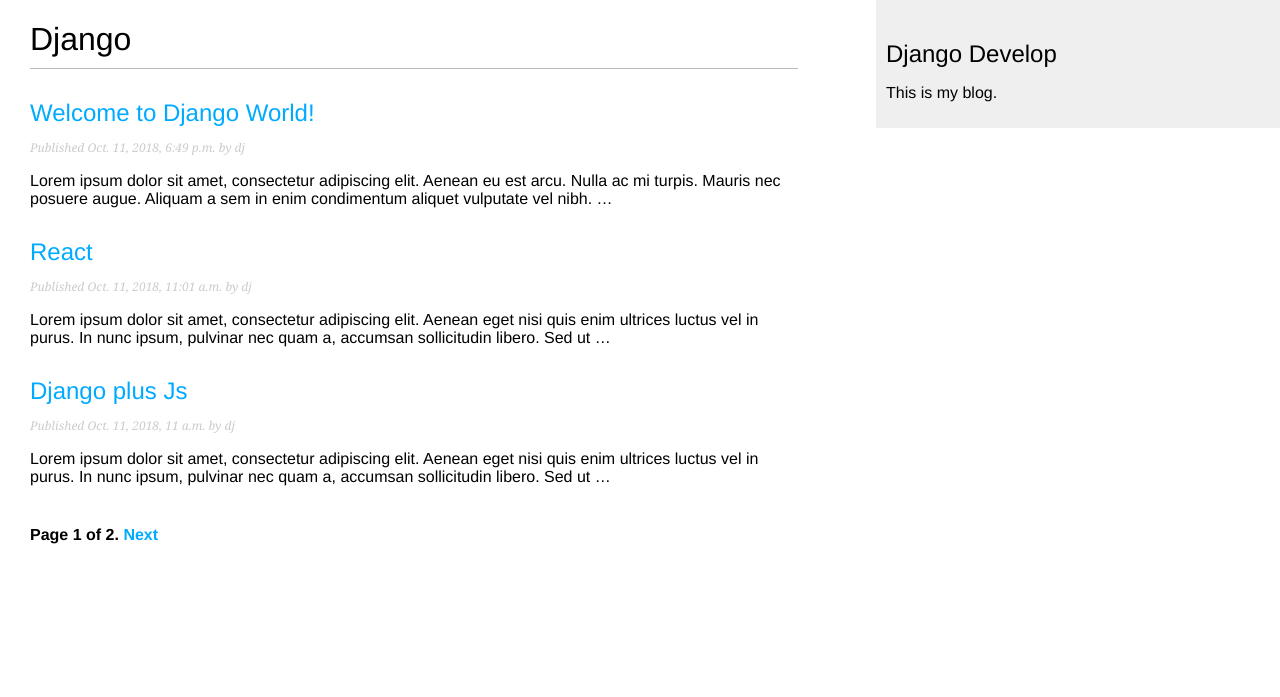
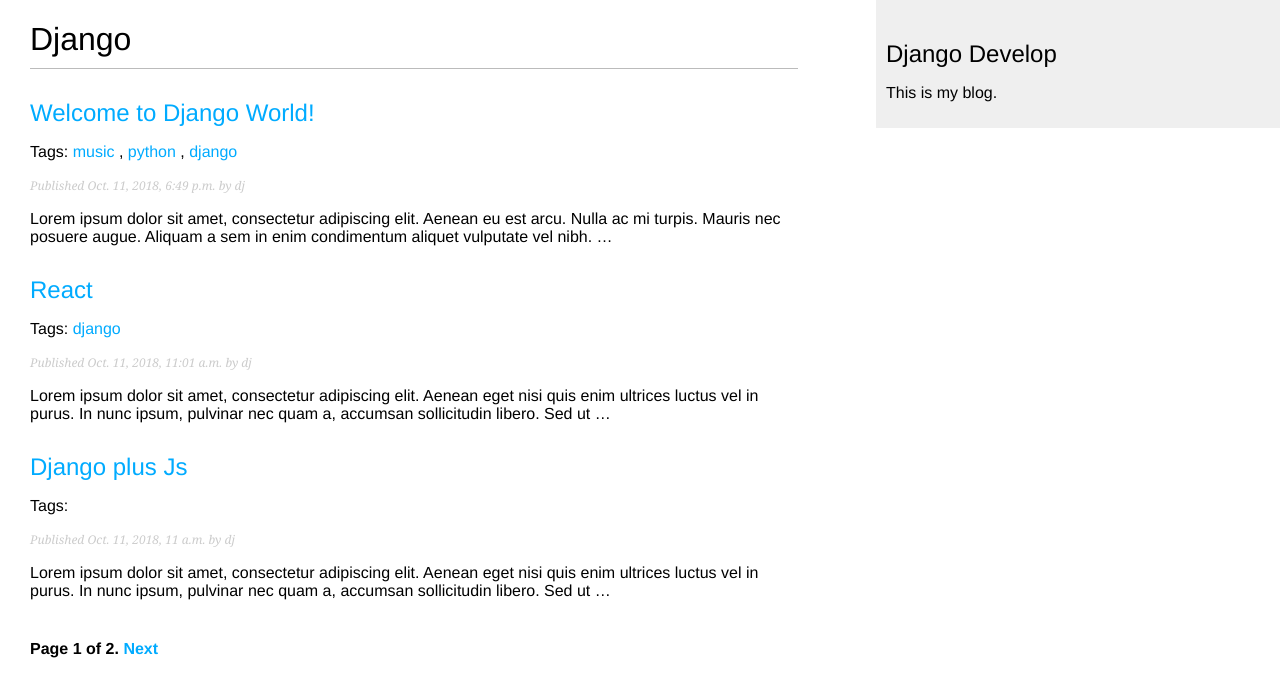
Before and after one commit to ch1huizong/dj, a Django app: page /blog/ in a window 1280 px wide. Shown: the top 697 px of the page. Run offline with Django 3.2, Linux system fonts and the light colour scheme; data comes from the database, SQL or seed files in the repository; both versions use the stored data as it was after the commit; parts of the project's set-up code (start-up, migrations or seed data) failed here and were passed over.

Commit message:
add tags to blogsite

```diff
--- a/blogsite/blog/models.py
+++ b/blogsite/blog/models.py
@@ -2,6 +2,8 @@
 from django.urls import reverse
 from django.utils import timezone
 from django.contrib.auth.models import User
+
+from taggit.managers import TaggableManager
 
 
 class PublishedManager(models.Manager):
@@ -34,6 +36,7 @@
     )
     objects = models.Manager()
     published = PublishedManager()
+    tags = TaggableManager()
 
     class Meta:
         ordering = ('-publish', )
--- a/blogsite/blog/templates/blog/post/list.html
+++ b/blogsite/blog/templates/blog/post/list.html
@@ -4,10 +4,21 @@
 
 {% block content %}
 	<h1>Django</h1>
+	{% if tag %}
+		<h2>Posts tagged with "{{ tag.name }}"</h2>
+	{% endif %}
+
 	{% for post in posts %}
 		<h2>
 			<a href="{{ post.get_absolute_url }}">{{ post.title }}</a>
 		</h2>
+		<p class="tags">
+			Tags:
+			{% for tag in post.tags.all %}
+				<a href="{% url "blog:post_list_by_tag" tag.slug %}">{{ tag.name }}</a>
+				{% if not forloop.last %}, {% endif %}
+			{% endfor %}
+		</p>
 
 		<p class="date">
 			Published {{ post.publish }} by {{ post.author }}
--- a/blogsite/blog/urls.py
+++ b/blogsite/blog/urls.py
@@ -5,6 +5,8 @@
 
 urlpatterns = [
     path('', views.post_list, name='post_list'),
+    path('tag/<slug:tag_slug>/', views.post_list, name='post_list_by_tag'),
+
     path(
         '<int:year>/<int:month>/<int:day>/<slug:post>/', views.post_detail,
         name='post_detail',
--- a/blogsite/blog/views.py
+++ b/blogsite/blog/views.py
@@ -4,12 +4,19 @@
                                     PageNotAnInteger
 from django.views.generic import ListView, DetailView
 
+from taggit.models import Tag
+
 from .models import Post, Comment
 from .forms import EmailPostForm, CommentForm
 
 
-def post_list(request):
+def post_list(request, tag_slug=None):
     object_list = Post.published.all()
+    tag = None
+    if tag_slug:
+        tag = get_object_or_404(Tag, slug=tag_slug)
+        object_list = object_list.filter(tags__in=[tag])
+
     paginator = Paginator(object_list, 3)
     page = request.GET.get('page')
     try:
@@ -19,7 +26,11 @@
     except EmptyPage:
         posts = paginator.page(paginator.number)
 
-    return render(request, 'blog/post/list.html', {'posts': posts, 'page': page})
+    return render(
+        request,
+        'blog/post/list.html',
+        {'posts': posts, 'page': page, 'tag': tag},
+    )
 
 
 def post_detail(request, year, month, day, post):
--- a/blogsite/blogsite/settings.py
+++ b/blogsite/blogsite/settings.py
@@ -38,6 +38,7 @@
     'django.contrib.messages',
     'django.contrib.staticfiles',
     'blog.apps.BlogConfig',
+    'taggit',
 ]
 
 MIDDLEWARE = [
```
Also changed, not shown: blogsite/blog/migrations/0003_post_tags.py (added), blogsite/db.sqlite3, 4 other files.
